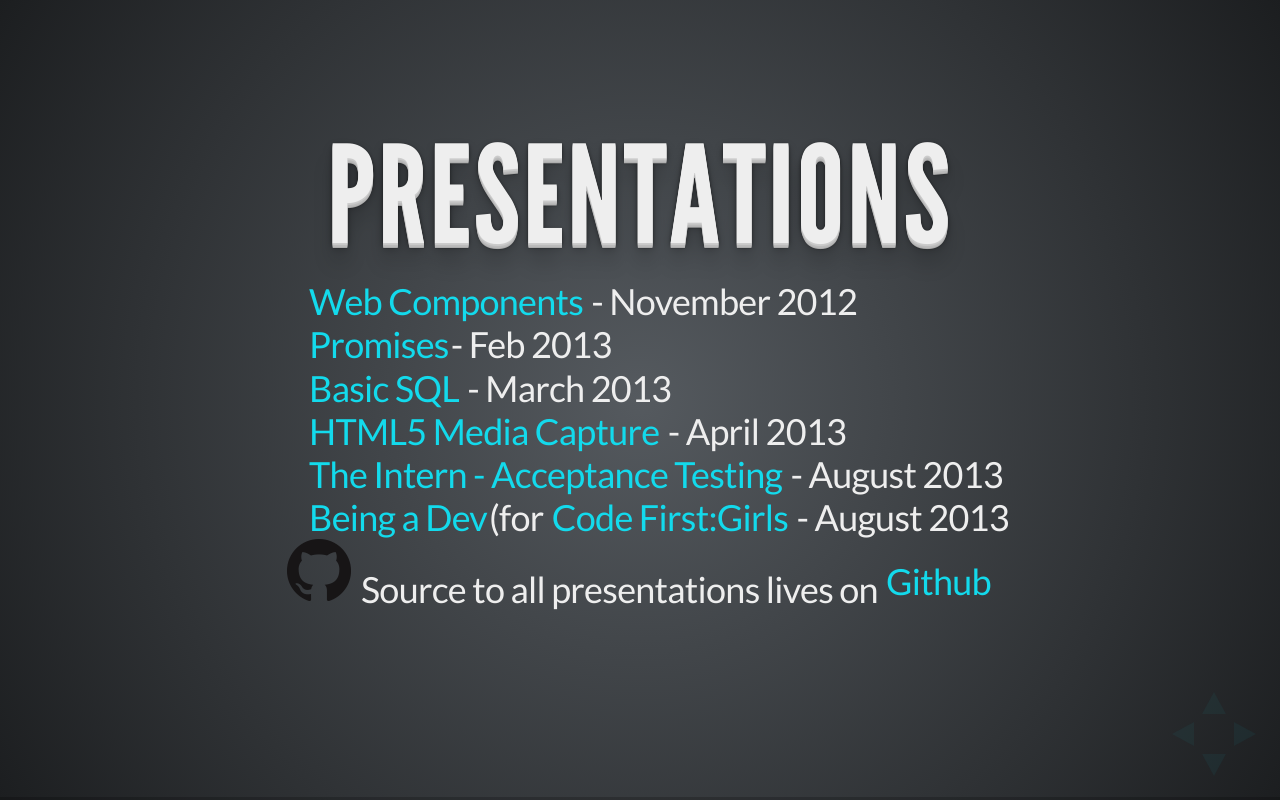
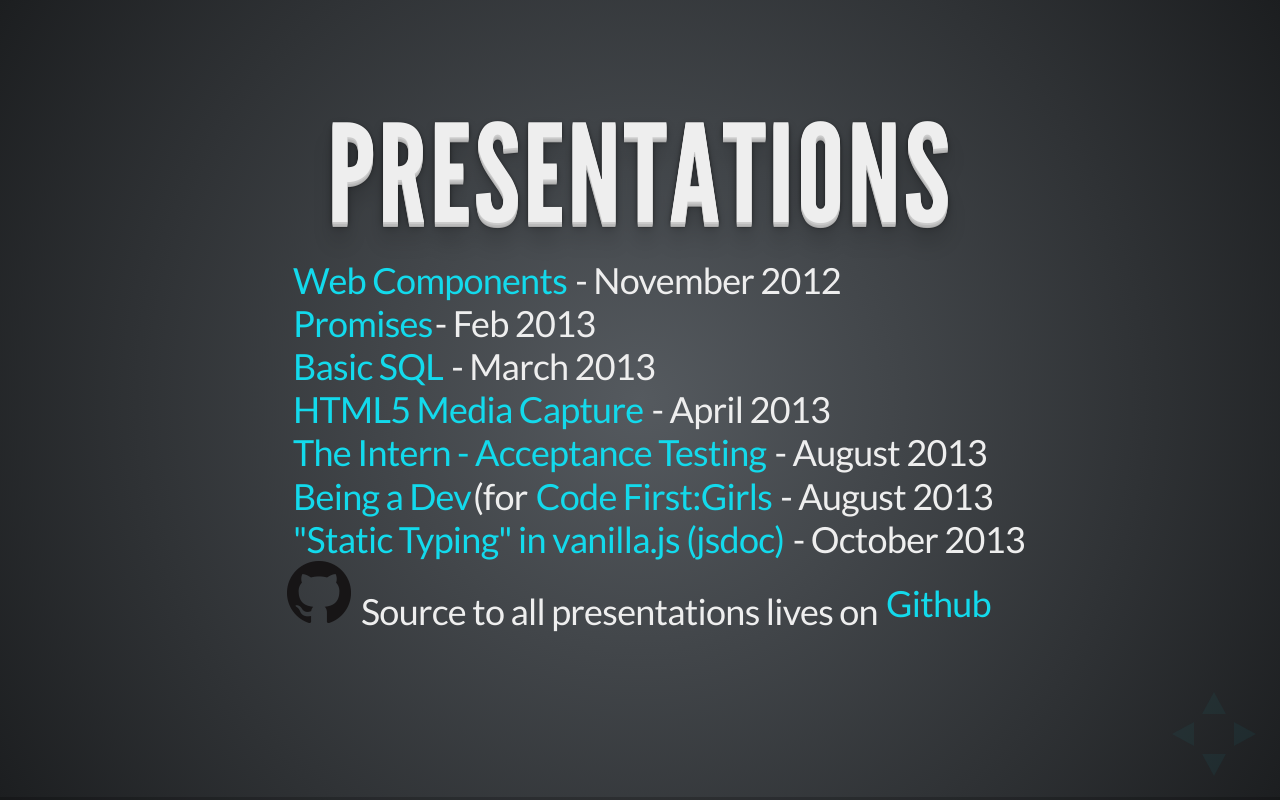
Before and after one commit to vikki/if-you-like-it-then-you-should-have-put-a-test-on-it, a plain HTML site: page index.html in a window 1280 px wide. Drawn offline with Linux system fonts and the light colour scheme.

Commit message:
Updating the links so that they cover all the presentations...always forget this bit

```diff
--- a/index.html
+++ b/index.html
@@ -41,6 +41,7 @@
                             <li><a href="http://vikki.github.io/presentations/html5mediacapture">HTML5 Media Capture</a> - April 2013</li>
                             <li><a href="http://vikki.github.io/presentations/theintern">The Intern - Acceptance Testing</a> - August 2013</li>
                             <li><a href="http://vikki.github.io/presentations/codefirstgirls">Being a Dev</a>(for <a href="http://www.codefirstgirls.org.uk/">Code First:Girls</a> - August 2013</li>
+                            <li><a href="http://vikki.github.io/presentations/jsdoc/index.html">"Static Typing" in vanilla.js (jsdoc)</a> - October 2013</li>
                         </ul>
 
                         <style>
```
Also changed, not shown: README.md.
